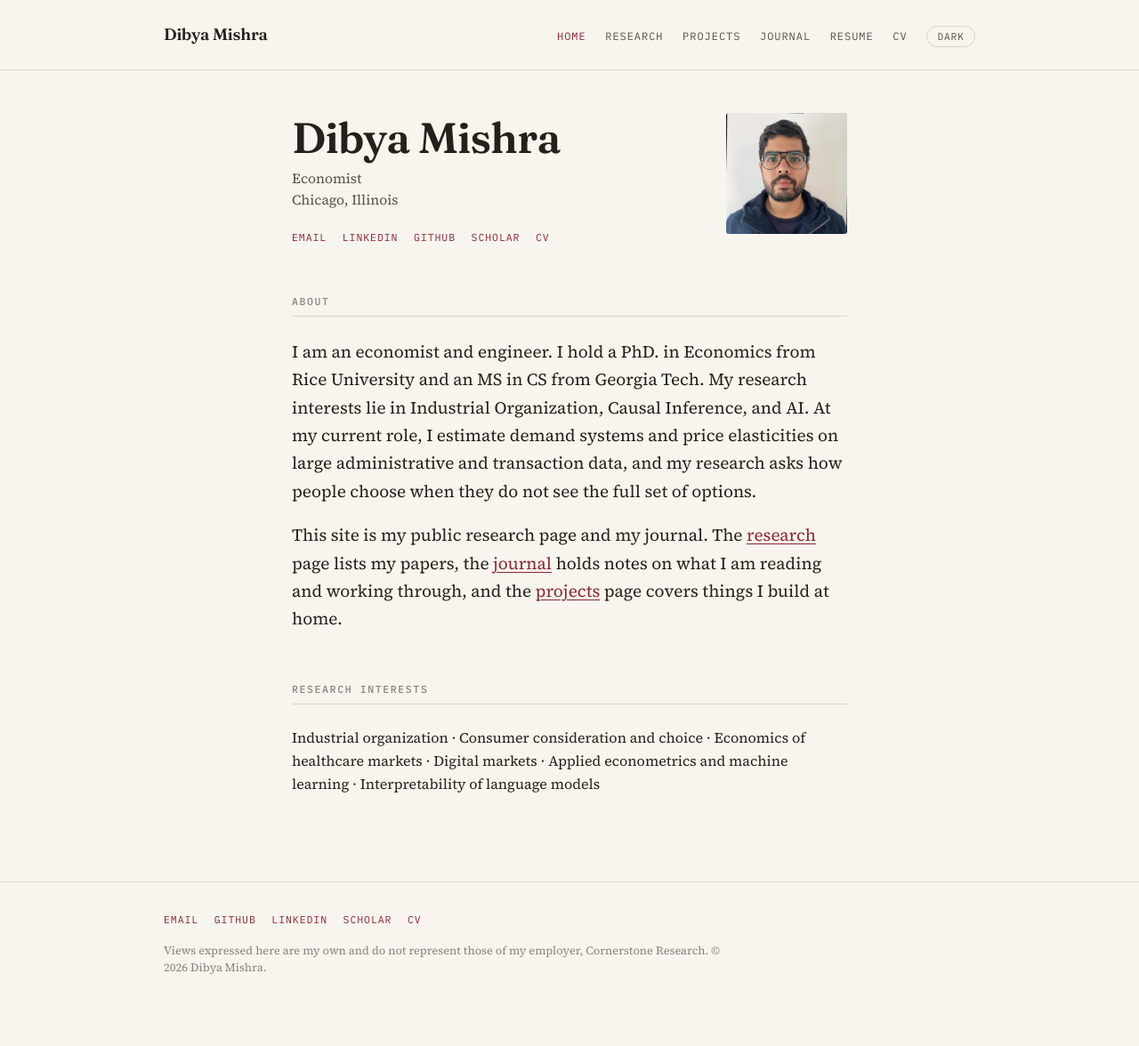
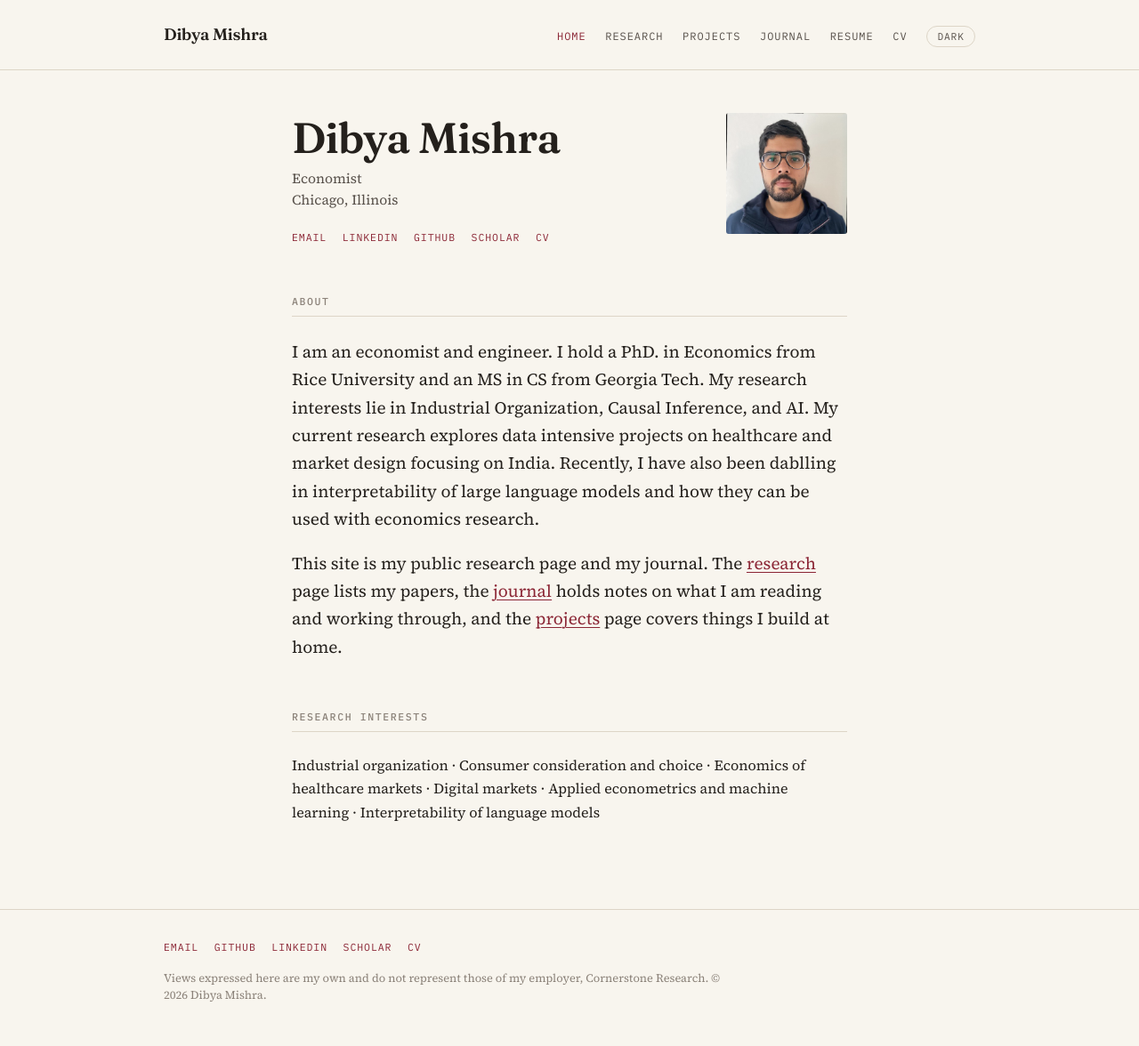
Before and after one commit to mishrad/mishrad.github.io, a Jekyll site: the page built from index.html, in a window 1280 px wide. Shown: the whole page at 89% size. Built offline with Jekyll 4.4.1, drawn with Linux system fonts in a browser that asks for light colours; before the commit the page ends 1145 px from its top, so only the background shows below that.

Commit message:
Edit index
Updated research interests and added new focus areas.

```diff
--- a/index.html
+++ b/index.html
@@ -28,9 +28,10 @@ title: Home
     <p>
       I am an economist and engineer. I hold a PhD. in Economics from Rice University and an MS in CS from Georgia Tech.
 
-      My research interests lie in Industrial Organization, Causal Inference, and AI. At my current role, I estimate demand systems and price
-      elasticities on large administrative and transaction data, and my research
-      asks how people choose when they do not see the full set of options.
+      My research interests lie in Industrial Organization, Causal Inference, and AI. My current research explores data intensive projects on healthcare and market design focusing on India.
+
+      Recently, I have also been dablling in interpretability of large language models and how they can be used with economics research.
+
 
 
     </p>
```
